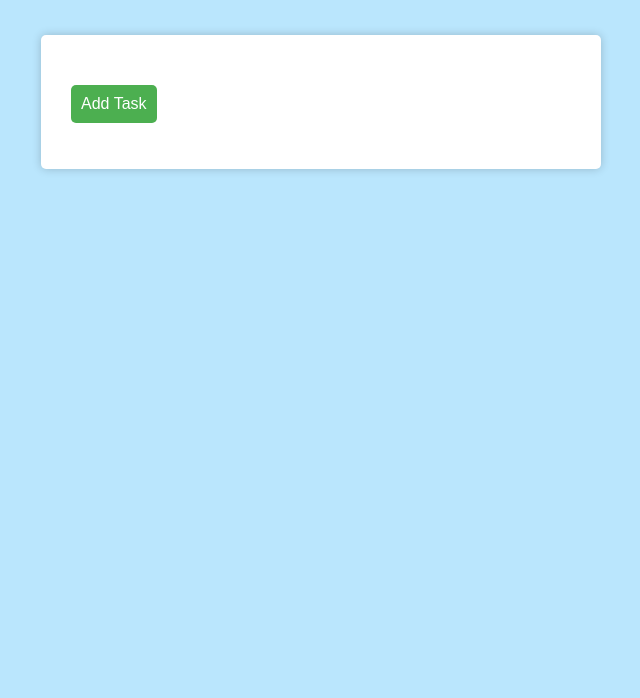
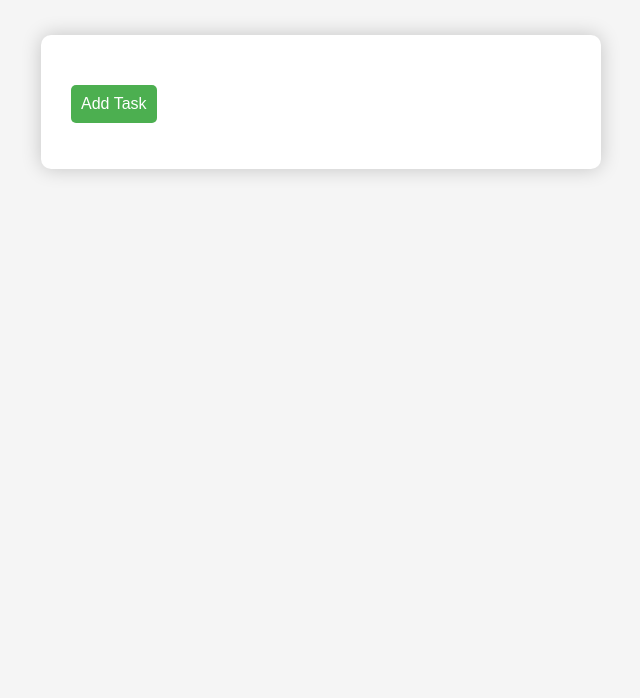
Before and after one commit to AndreasOun/To-do-list, a website built with webpack: page dist/index.html in a window 1280 px wide. Shown: the part 102-800 px from the top of the page, without its empty margins (319-959 px from the left). Built offline with nearby package versions, Linux system fonts and the light colour scheme; files whose address does not match are found by name.

Commit message:
Cancel button and css changes

```diff
--- a/src/modules/TodoList.js
+++ b/src/modules/TodoList.js
@@ -82,6 +82,9 @@ loadTasksFromLocalStorage();
 const addTaskBtn = document.querySelector('#addTaskBtn');
 const addTaskPopup = document.querySelector('#addTaskPopup');
 
+const cancelAddTaskBtn = document.querySelector('#cancelAddTaskBtn');
+cancelAddTaskBtn.addEventListener('click', closeAddTaskPopup);
+
 addTaskBtn.addEventListener('click', () => {
     addTaskPopup.style.display = 'block';
 });
```
Also changed, not shown: dist/index.html, dist/styles.css.
